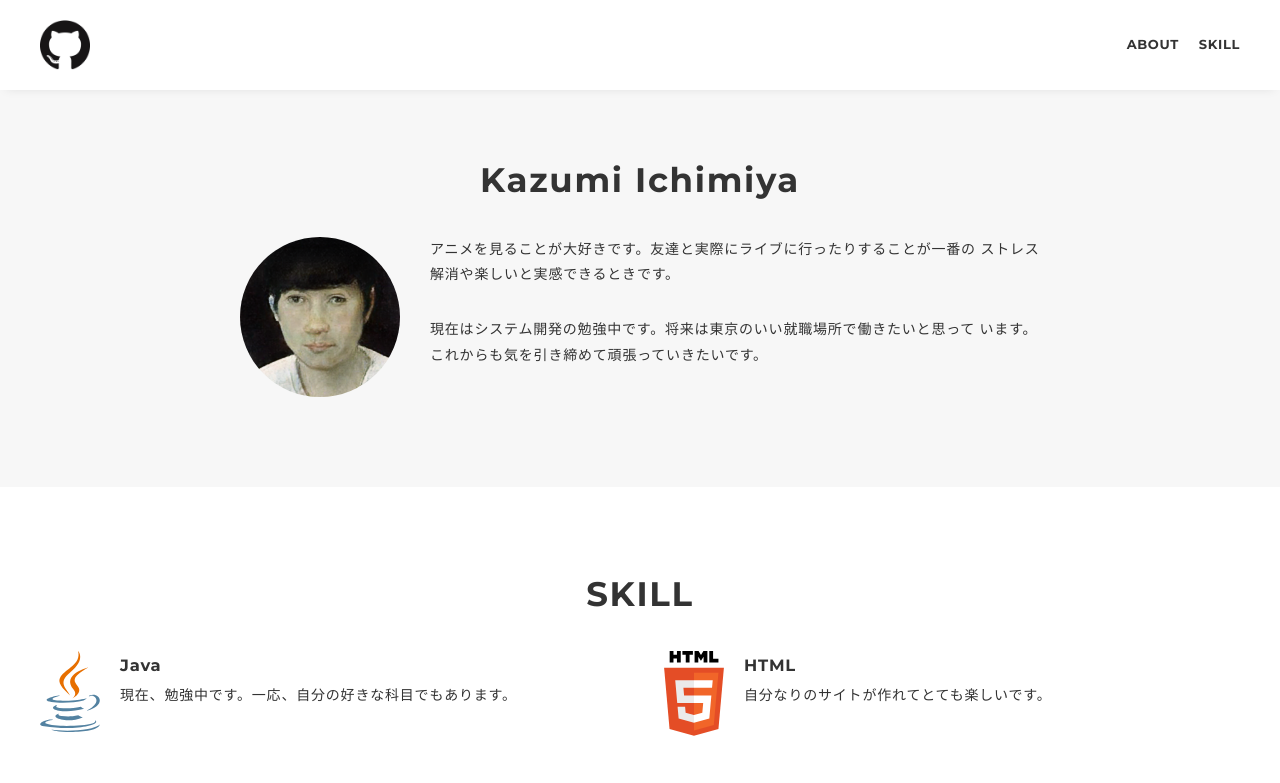
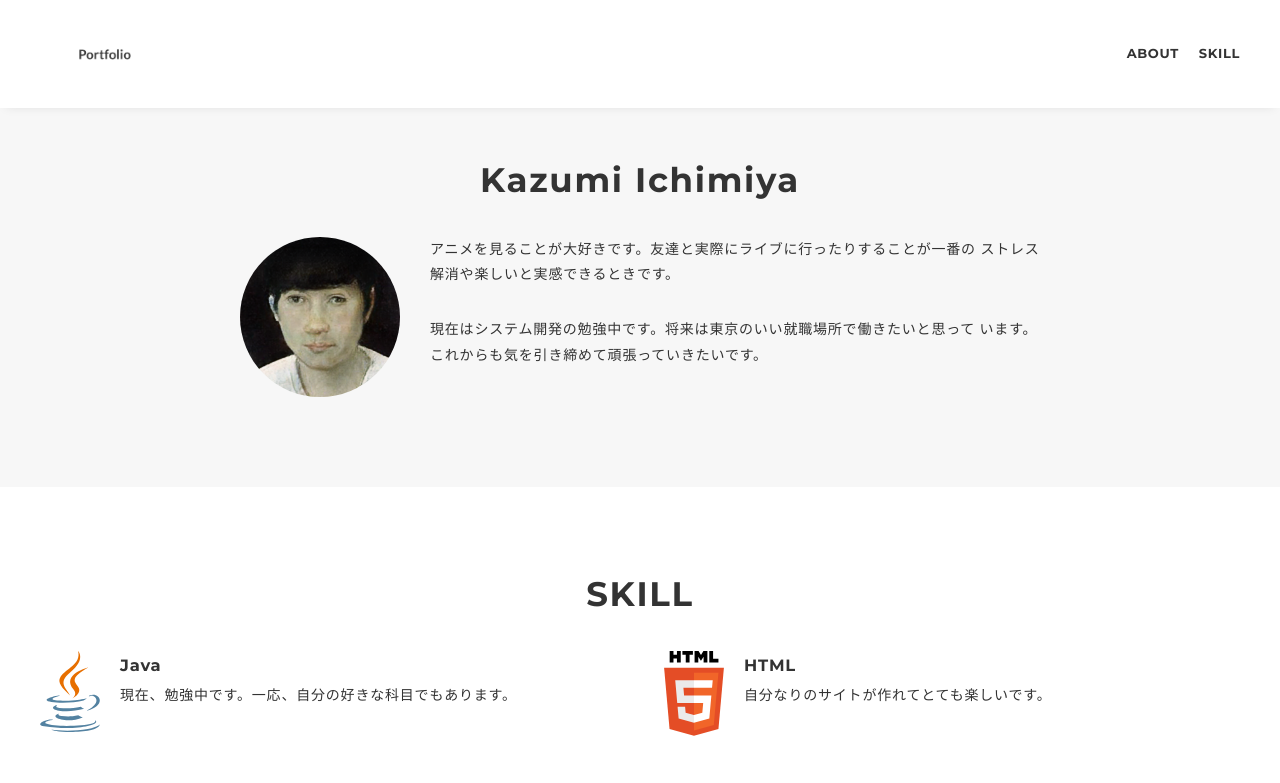
Before and after one commit to KAZU-0123/portfolio, a plain HTML site: page docs/index.html in a window 1280 px wide. Shown: the top 783 px of the page. Drawn offline with nearby package versions, Linux system fonts and the light colour scheme.

Commit message:
portfolio

```diff
--- a/docs/css/style.css
+++ b/docs/css/style.css
@@ -94,7 +94,7 @@ li {
 }
 
 .header-banner {
-  width: 50px;
+  width:130px;
 }
 .header-nav-list {
   display: flex;
--- a/docs/index.html
+++ b/docs/index.html
@@ -29,7 +29,7 @@
 		<header class="header">
 			<div class="inner">
 				<h1 class="header-logo">
-					<a href="#"><img class="header-banner" src="img/github.png"
+					<a href="#"><img class="header-banner" src="img/ogp.png"
 						alt="ロゴマーク" /> </a>
 				</h1>
 				<nav class="header-nav">
```
